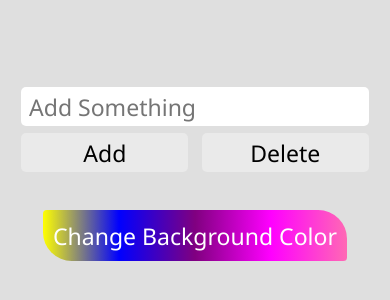
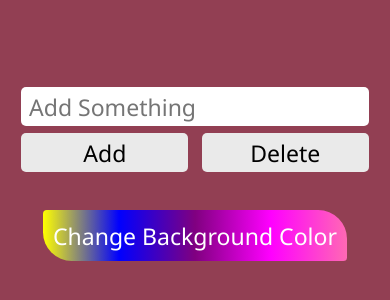
Before and after one commit to bekirbali/Add-Remove-BG, a plain HTML site: page index.html in a window 390 px wide. Shown: the part 238-538 px from the top of the page. Drawn offline with Linux system fonts and the light colour scheme.

Commit message:
responsive background color

```diff
--- a/style.scss
+++ b/style.scss
@@ -87,7 +87,7 @@ body {
 
 @media screen and(max-width:800px) {
   body {
-    background-color: rgb(223, 223, 223);
+    background-color: #923f53;
     display: flex;
     justify-content: center;
     align-items: center;
```
Also changed, not shown: style.css, 1 other file.
